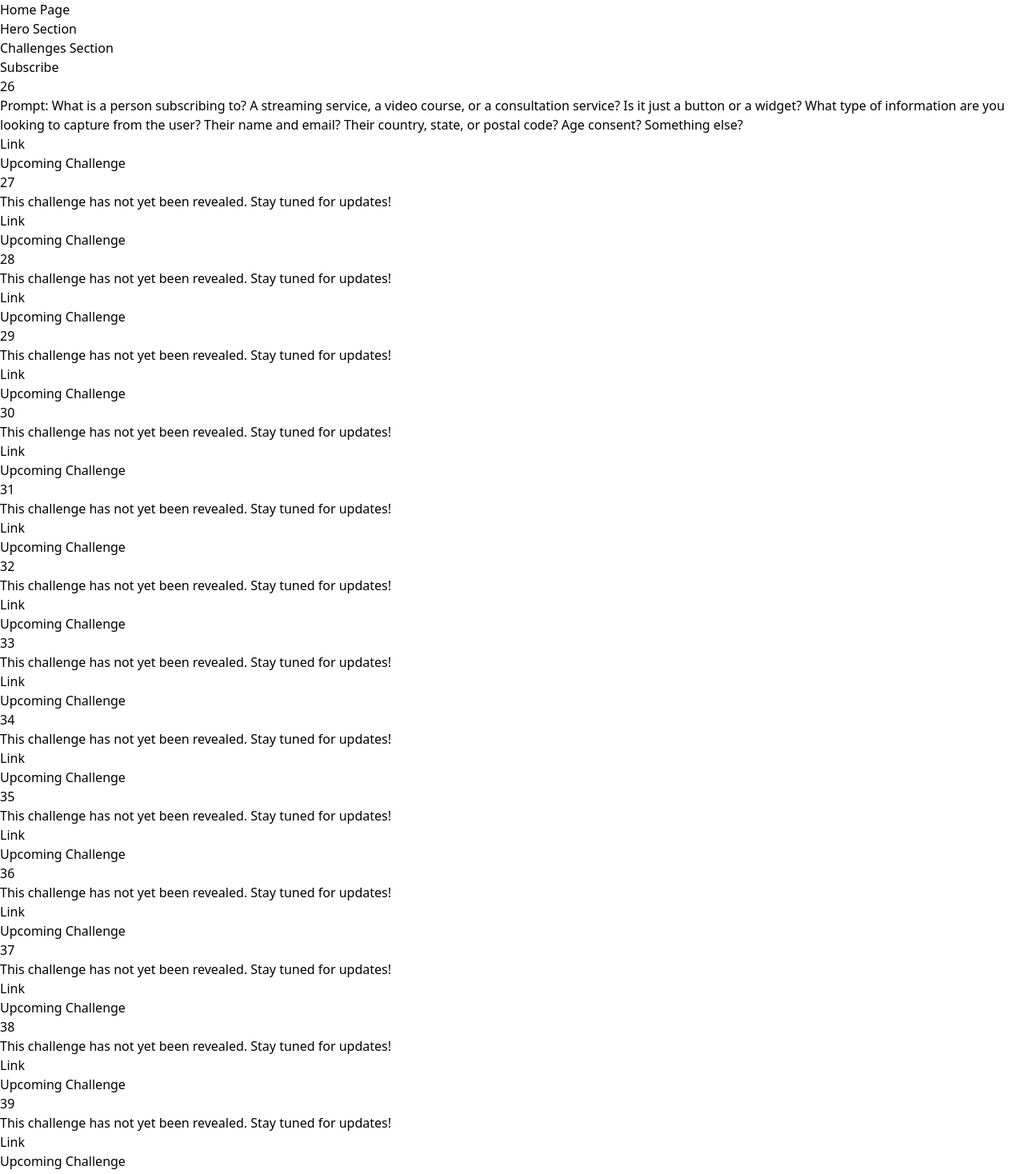
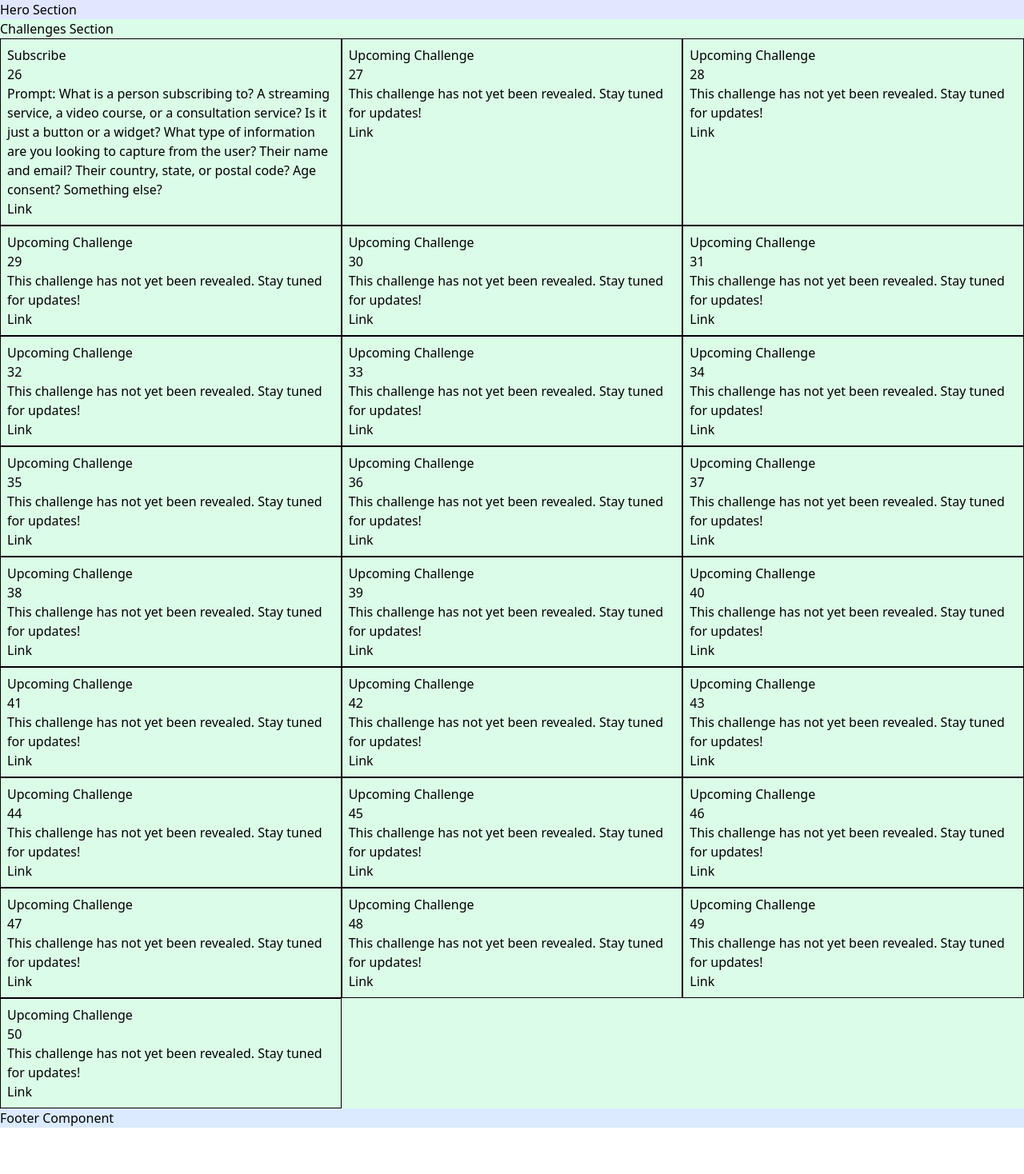
Before and after one commit to fwedwicc/FM-DailyUI-S2, a React (Vite) app: page / in a window 1280 px wide. Shown: the top 1468 px of the page at 80% size. After the commit the page ends 1410 px from the top, so only its background shows below. Built offline with nearby package versions, Linux system fonts and the light colour scheme.

Commit message:
refactor: update layout structure and add Footer component

```diff
--- a/src/components/Challenges.jsx
+++ b/src/components/Challenges.jsx
@@ -4,18 +4,20 @@ import { Cards, titles } from '../data'
 
 const Challenges = () => {
   return (
-    <div>
+    <section className='bg-green-100'>
       <h1>Challenges Section</h1>
+      {/* Cards */}
+      <div className='grid grid-cols-3'>
         {Cards.map((item, index) => (
-        <div key={index}>
+          <div key={index} className='border p-2'>
             <p>{item.title}</p>
             <p>{item.day}</p>
             <p>{item.desc}</p>
             <Link to={item.link}>Link</Link>
           </div>
         ))}
-
       </div>
+    </section>
   )
 }
 
--- /dev/null
+++ b/src/components/Footer.jsx
@@ -0,0 +1,11 @@
+import React from 'react'
+
+const Footer = () => {
+  return (
+    <footer className='bg-blue-100'>
+      <h1>Footer Component</h1>
+    </footer>
+  )
+}
+
+export default Footer
--- a/src/components/Hero.jsx
+++ b/src/components/Hero.jsx
@@ -2,9 +2,9 @@ import React from 'react'
 
 const Hero = () => {
   return (
-    <div>
+    <section className='bg-indigo-100'>
       <h1>Hero Section</h1>
-    </div>
+    </section>
   )
 }
 
--- a/src/components/index.js
+++ b/src/components/index.js
@@ -1,7 +1,9 @@
 import Hero from './Hero'
 import Challenges from './Challenges'
+import Footer from './Footer'
 
 export {
   Hero,
-  Challenges
+  Challenges,
+  Footer
 }
--- a/src/pages/Home.jsx
+++ b/src/pages/Home.jsx
@@ -1,13 +1,13 @@
 import React from 'react'
-import { Hero, Challenges } from '../components'
+import { Hero, Challenges, Footer } from '../components'
 
 const Home = () => {
   return (
-    <div>
-      <h1>Home Page</h1>
+    <main>
       <Hero />
       <Challenges />
-    </div>
+      <Footer />
+    </main>
   )
 }
 
```
Lines whose indentation alone changed are shown as unchanged.
